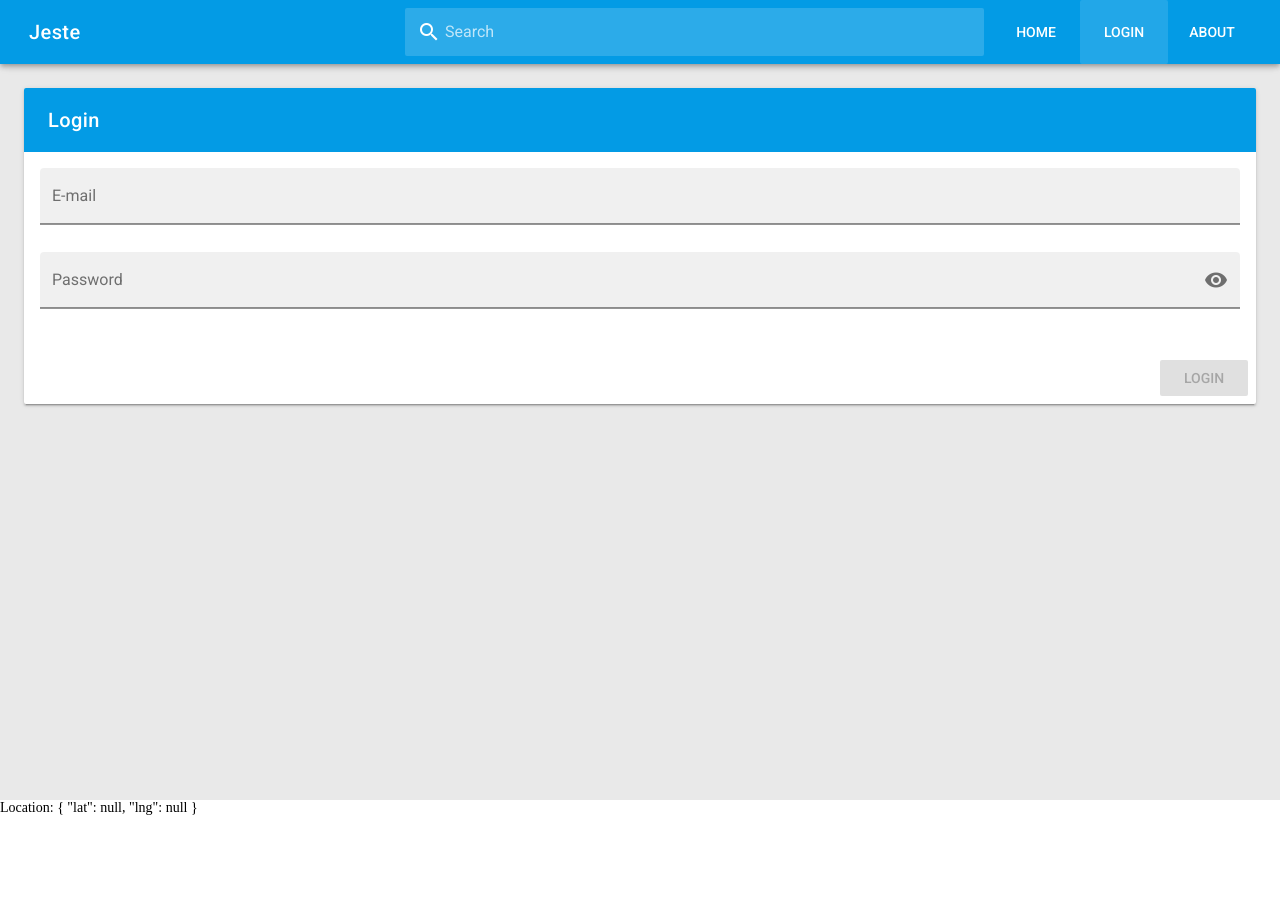
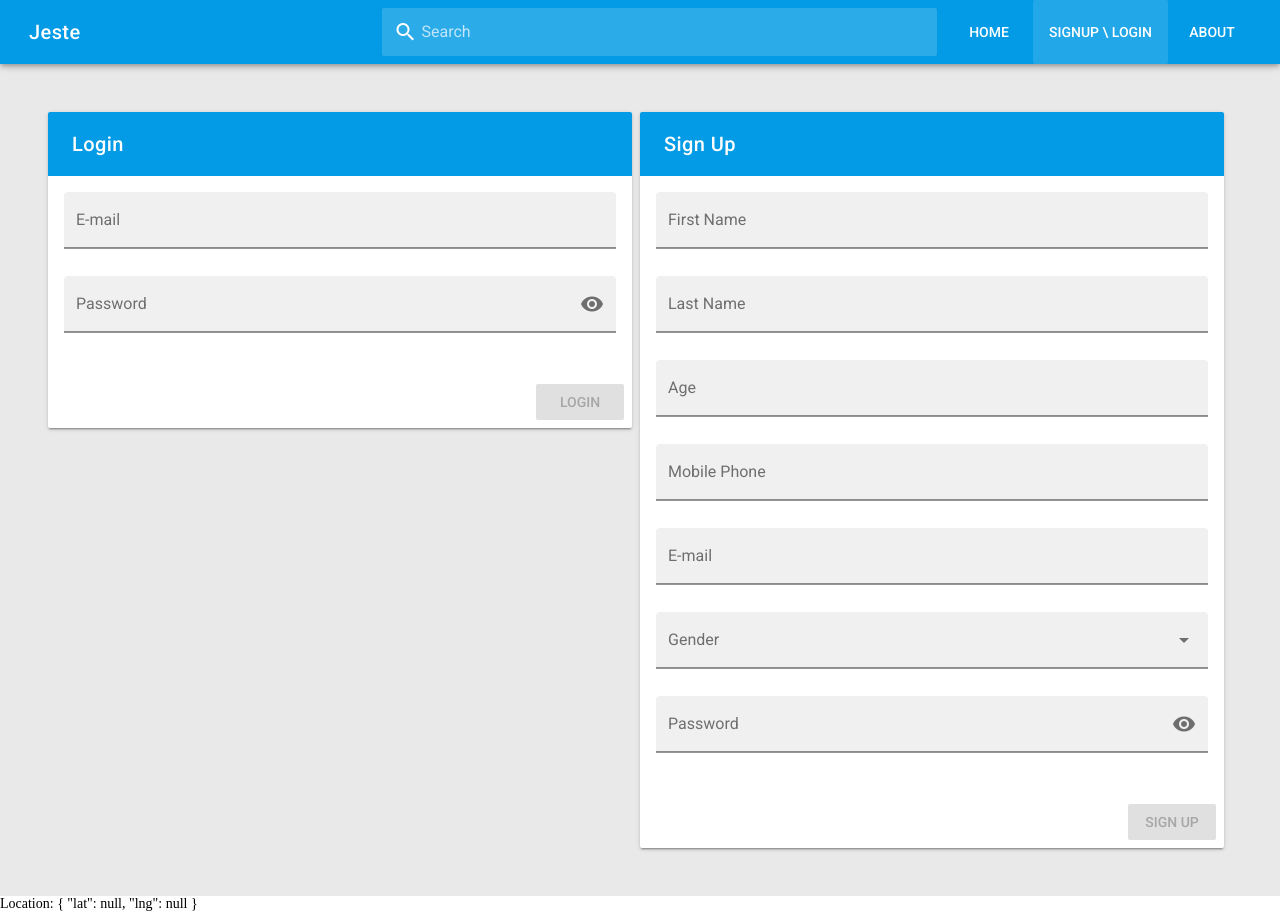
Before and after one commit to ItaiYosephi/jeste-front, a Vue app: page /#/login in a window 1280 px wide. Before the commit the page ends 816 px from the top, so only its background shows below. Built offline with nearby package versions, Linux system fonts and the light colour scheme; no server answers.

Commit message:
login & signup

```diff
--- a/src/App.vue
+++ b/src/App.vue
@@ -156,7 +156,7 @@ export default {
       drawer: null,
       menuItems: [
         { title: "Home", icon: "home", link: "/" },
-        { title: "Login", icon: "swap_horizontal_circle", link: "/login" },
+				{ title: "Signup \\ Login", icon: "swap_horizontal_circle", link: "/login" },
         { title: "About", icon: "info", link: "/about" }
       ],
       searchValue: "",
--- /dev/null
+++ b/src/components/users/Login.vue
@@ -0,0 +1,67 @@
+<template>
+  <v-card grow>
+      <v-toolbar color="primary" class="white--text" flat>
+        <v-toolbar-title>Login</v-toolbar-title>
+      </v-toolbar>
+      <v-form @submit.prevent="login" v-model="validLogin" ref="formLogin">
+        <v-card-text>
+          <v-text-field box v-model="user.email" label="E-mail" :rules="emailRules" hint="Insert a valid E-mail" required>
+          </v-text-field>
+          <v-text-field box v-model="user.password" label="Password" :rules="passwordRules" :type="show ? 'text' : 'password'" :append-icon="show ? 'visibility_off' : 'visibility'"
+            @click:append="show = !show" hint="At least 8 characters" required>
+          </v-text-field>
+        </v-card-text>
+        <v-card-actions>
+          <v-spacer></v-spacer>
+          <v-btn color="primary" type="submit" :disabled="!validLogin" ripple>Login</v-btn>
+        </v-card-actions>
+      </v-form>
+    </v-card>
+</template>
+
+<script>
+import { EventBus, SNACK_MSG } from "@/services/EventBusService";
+import { USER_LOGIN, USER_LOGOUT, USER_CONNECTED } from "@/modules/UserModule";
+
+export default {
+  name: "login",
+  data() {
+    return {
+      // Login
+      validLogin: true,
+      user: { email: "", password: "" },
+      emailRules: [
+        v => !!v || "E-mail is required",
+        v => /.+@.+/.test(v) || "Please enter a valid email"
+      ],
+      show: false,
+      passwordRules: [v => !!v || "Password is required"]
+    };
+  },
+  methods: {
+    login() {
+      if (this.$refs.formLogin.validate()) {
+        this.$store
+          .dispatch({ type: USER_LOGIN, user: this.user })
+          .then(user => {
+            EventBus.$emit(SNACK_MSG, {
+              text: `Welcome back ${user.details.firstName}`,
+              bgColor: "success"
+            });
+            this.$router.push("/");
+          })
+          .catch(err => {
+            EventBus.$emit(SNACK_MSG, {
+              text: `Error, Could'nt sign up`,
+              bgColor: "error"
+            });
+            console.log(err);
+          });
+      }
+    }
+  }
+};
+</script>
+
+<style lang="scss" scoped>
+</style>
--- /dev/null
+++ b/src/components/users/SignUp.vue
@@ -0,0 +1,94 @@
+<template>
+    <v-card grow>
+        <v-toolbar color="primary" class="white--text" flat>
+            <v-toolbar-title>Sign Up</v-toolbar-title>
+        </v-toolbar>
+        <v-form @submit.prevent="signup" v-model="validSignUp" ref="formSignUp">
+            <v-card-text>
+                <v-text-field box v-model="user.details.firstName" label="First Name" :rules="fNameRules" hint="Insert your first name" required>
+                </v-text-field>
+                <v-text-field box v-model="user.details.lastName" label="Last Name" :rules="lNameRules" hint="Insert your last name" required>
+                </v-text-field>
+                <v-text-field box type="number" v-model="user.details.age" label="Age" :rules="ageRules" hint="Insert your age" required>
+                </v-text-field>
+                <v-text-field box mask="phone" v-model="user.mobile" label="Mobile Phone" :rules="phoneRules" hint="Insert your mobile phone number" required>
+                </v-text-field>
+								<v-text-field box v-model="user.email" label="E-mail" :rules="emailRules" hint="Insert a valid E-mail" required>
+								</v-text-field>
+								<v-select :items="['Male', 'Female']" box v-model="user.details.gender" label="Gender" :rules="genderRules" hint="Pick your gender" required></v-select>
+                <v-text-field box v-model="user.password" label="Password" :rules="passwordRules" :type="show ? 'text' : 'password'" :append-icon="show ? 'visibility_off' : 'visibility'"
+                    @click:append="show = !show" hint="At least 8 characters" required>
+                </v-text-field>
+            </v-card-text>
+            <v-card-actions>
+                <v-spacer></v-spacer>
+                <v-btn color="primary" type="submit" :disabled="!validSignUp" ripple>sign up</v-btn>
+            </v-card-actions>
+        </v-form>
+    </v-card>
+</template>
+
+<script>
+import { EventBus, SNACK_MSG } from "@/services/EventBusService";
+import { USER_SIGNUP } from "@/modules/UserModule";
+
+export default {
+  name: "signUp",
+  data() {
+    return {
+      validSignUp: true,
+      user: {
+        email: "",
+        password: "",
+        details: {
+          firstName: "",
+          lastName: "",
+          age: "",
+          gender: ""
+        },
+        balance: 100,
+        mobile: ""
+      },
+      fNameRules: [v => !!v || "First name is required"],
+      lNameRules: [v => !!v || "Last name is required"],
+      ageRules: [v => !!v || "Age is required"],
+      genderRules: [v => !!v || "Gender is required"],
+      phoneRules: [v => !!v || "Gender is required"],
+      emailRules: [
+        v => !!v || "E-mail is required",
+        v => /.+@.+/.test(v) || "Please enter a valid email"
+      ],
+      show: false,
+      passwordRules: [
+        v => !!v || "Password is required",
+        v => v.length >= 8 || "Minimum 8 characters"
+      ]
+    };
+  },
+  methods: {
+    signup() {
+      if (this.$refs.formSignUp.validate()) {
+        this.$store
+          .dispatch({ type: USER_SIGNUP, user: this.user })
+          .then(user => {
+            EventBus.$emit(SNACK_MSG, {
+              text: `Sign up succeseed. Now you can login`,
+              bgColor: "success"
+            });
+            this.$router.push("/");
+          })
+          .catch(err => {
+            EventBus.$emit(SNACK_MSG, {
+              text: `Sign up failed. Try again`,
+              bgColor: "error"
+            });
+            console.log(err);
+          });
+      }
+    }
+  }
+};
+</script>
+
+<style lang="scss" scoped>
+</style>
--- a/src/modules/UserModule.js
+++ b/src/modules/UserModule.js
@@ -3,7 +3,6 @@
 import UserService from '@/services/UserService';
 import AuthService from '@/services/AuthService';
 import LocationService from '@/services/LocationService';
-import { resolve } from 'url';
 
 export const USER_LOAD = 'user/mutations/userLoad';
 export const SET_LOCATION = 'user/mutation/setLocation';
@@ -14,6 +13,7 @@ export const GET_USER_LOCATION = 'user/action/getUserLocation';
 export const USER_LOGIN = 'user/actions/userLogin';
 export const USER_CHECK_LOGIN = 'user/actions/userCheckLogin';
 export const USER_GET_BY_ID = 'user/actions/userGetById';
+export const USER_SIGNUP = 'user/actions/addUser';
 
 export const USER_CONNECTED = 'user/getters/userConnected';
 
@@ -72,6 +72,10 @@ export default {
 				console.log('first',loc);
 				return loc;
 		   })
+		},
+		[USER_SIGNUP](context, { user }) {
+			return UserService.saveUser(user)
+				.then(user => user)
 		}
 	}
 }
--- a/src/services/UserService.js
+++ b/src/services/UserService.js
@@ -28,21 +28,26 @@ function getUserByID(userId) {
 //         .catch(err => err);
 // }
 
-// function saveUser(user) {
-//     if (user._id) {
-//         return axios.put(`${URL}/${user}`, user)
-//             .then(res => res.data)
-//             .catch(err => {
-//                 console.warn('Failed to update user');
-//                 console.log(err);
-//             });
-//     } else {
-//         return axios.post(`${URL}`, user)
-//             .then(res => res.data);
-//     }
-// }
+function saveUser(user) {
+    if (user._id) {
+        return axios.put(`${URL}/${user}`, user)
+            .then(res => res.data)
+            .catch(err => {
+                console.warn('Failed to update user');
+                console.log(err);
+            });
+    } else {
+        return axios.post(`${URL}`, user)
+            .then(res => res.data)
+            .catch(err => {
+                console.warn('Failed to add user');
+                console.log(err);
+            });
+    }
+}
 
 export default {
     query,
-    getUserByID
+    getUserByID,
+    saveUser
 }
--- a/src/views/LoginPage.vue
+++ b/src/views/LoginPage.vue
@@ -1,64 +1,28 @@
 <template>
-	<v-layout align-center justify-center>
-		<v-flex class="container-wrapper">
-			<v-card grow>
-				<v-toolbar color="primary" class="white--text" flat>
-					<v-toolbar-title>Login</v-toolbar-title>
-				</v-toolbar>
-				<v-form @submit.prevent="login" v-model="valid" ref="form">
-					<v-card-text>
-						<v-text-field box v-model="user.email" label="E-mail" :rules="emailRules" hint="Insert a valid E-mail" required>
-						</v-text-field>
-						<v-text-field box v-model="user.password" label="Password" :rules="passwordRules" :type="show ? 'text' : 'password'" :append-icon="show ? 'visibility_off' : 'visibility'"
-						 @click:append="show = !show" hint="At least 8 characters" required>
-						</v-text-field>
-					</v-card-text>
-					<v-card-actions>
-						<v-spacer></v-spacer>
-						<v-btn color="primary" type="submit" :disabled="!valid" ripple>Login</v-btn>
-					</v-card-actions>
-				</v-form>
-			</v-card>
+<v-container fluid grid-list-md>
+	<v-layout justify-center wrap class="container-wrapper">
+		<v-flex xs12 lg6>
+			<Login/>
+		</v-flex>
+    <v-flex xs12 lg6>
+			<SignUp/>
 		</v-flex>
 	</v-layout>
+</v-container>
 </template>
 
 <script>
-import { EventBus, SNACK_MSG } from "@/services/EventBusService";
-import { USER_LOGIN, USER_LOGOUT, USER_CONNECTED } from "@/modules/UserModule";
+import SignUp from "@/components/users/SignUp";
+import Login from "@/components/users/Login";
 
 export default {
-  data() {
-    return {
-      valid: true,
-      user: { email: "", password: "" },
-      emailRules: [
-        v => !!v || "E-mail is required",
-        v => /.+@.+/.test(v) || "Please enter a valid email"
-      ],
-      show: false,
-      passwordRules: [v => !!v || "Password is required"]
-    };
-  },
-  methods: {
-    login() {
-      if (this.$refs.form.validate()) {
-        this.$store.dispatch({ type: USER_LOGIN, user: this.user })
-          .then(user => {
-            EventBus.$emit(SNACK_MSG, { text: `Welcome back ${user.details.firstName}`, bgColor: "success" });
-            this.$router.push("/");
-          })
-          .catch(err => {
-            EventBus.$emit(SNACK_MSG, { text: `No Matching E-mail/Password found`, bgColor: "error" });
-            console.log(err);
-          });
-      }
-    }
+  components: {
+    SignUp,
+    Login
   }
 };
 </script>
 
 <style lang="scss" scoped>
 @import "../assets/styles/_helpers.scss";
-
 </style>
```
